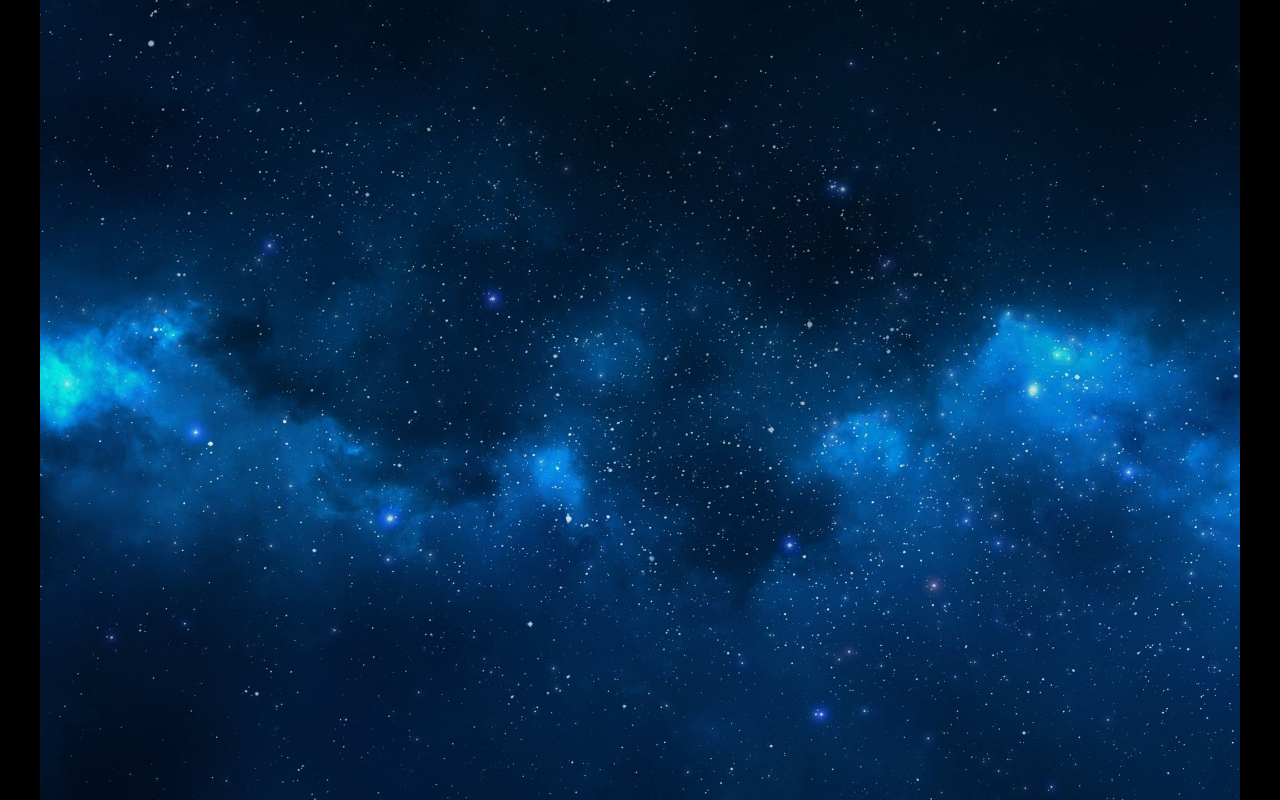
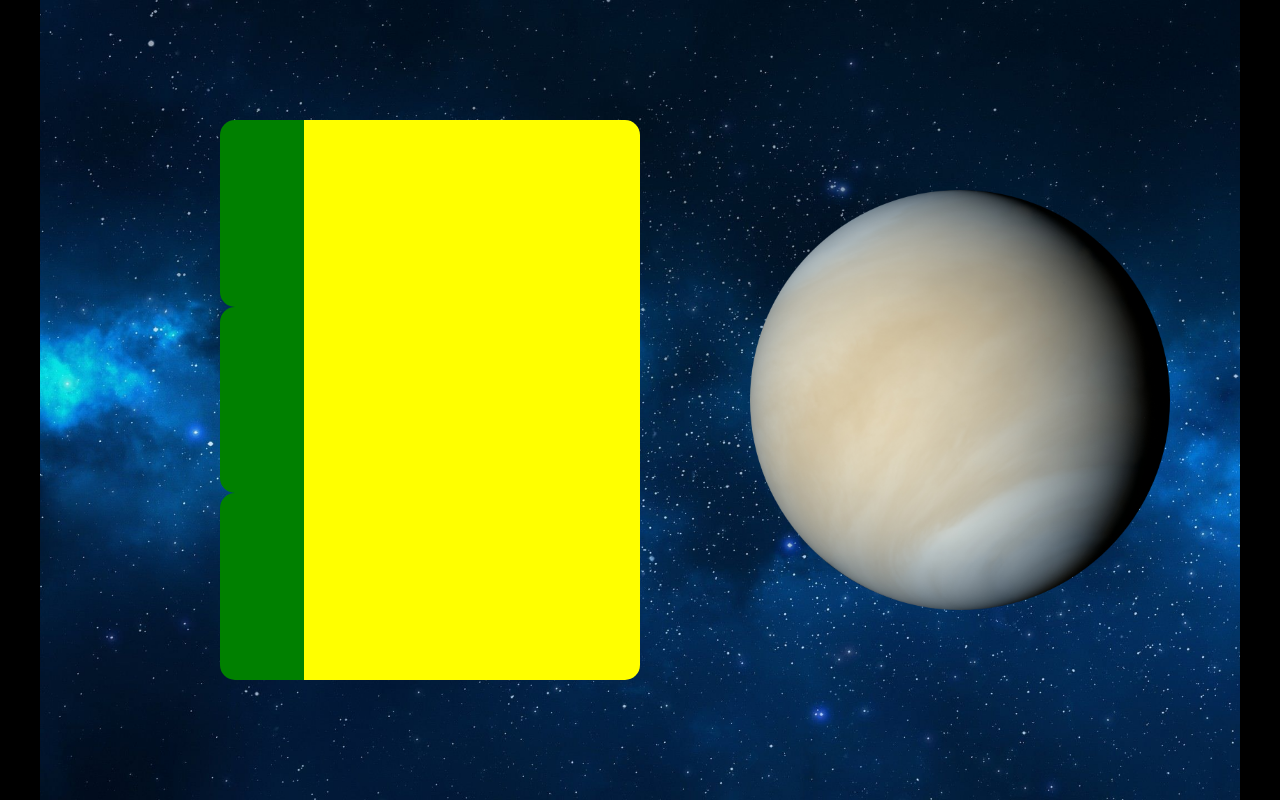
Before and after one commit to edapaker/Planets, a plain HTML site: page index.html in a window 1280 px wide. Drawn offline with Linux system fonts and the light colour scheme.

Commit message:
Prototype text box

```diff
--- a/index.css
+++ b/index.css
@@ -1,6 +1,7 @@
 /* GLOBAL */
 
 body, html {
+    font-family: 'Montserrat', sans-serif;
     margin: 0;
     padding: 0;
 }
@@ -35,6 +36,7 @@ html {
     align-items: center;
     opacity: 0;
     transition: all 0.15s ease;
+    z-index: 99;
 }
 
 #nav:hover {
@@ -69,7 +71,6 @@ html {
 }
 
 #nav div div {
-    font-family: 'Montserrat', sans-serif;
     width: auto;
     color: white;
     font-size: 1.5em;
@@ -89,8 +90,52 @@ html {
 /* PLANET PAGE */
 
 #planet {
-    display: none;
     height: 100vh;
-    width: 100vw;
-    background: pink;
+    width: 100%;
 }
+
+#planet #paper {
+    height: 70vh;
+    width: 35%;
+    position: absolute;
+    top: calc(50% - 35vh);
+    left: 15%;
+}
+
+#planet #paper #tabs {
+    position: absolute;
+    right: 80%;
+    top: 0;
+    width: 20%;
+    height: 100%;
+    display: flex;
+    flex-direction: column;
+}
+
+#planet #paper #tabs div {
+    width: 100%;
+    height: calc(100% / 3);
+    background: green;
+    border-radius: 15px 0 0 15px;
+}
+
+#planet #paper #tabs div:active {
+    background: yellow;
+}
+
+#planet #paper #words {
+    position: absolute;
+    right: 0;
+    top: 0;
+    width: 80%;
+    height: 100%;
+    background: yellow;
+    border-radius: 0 15px 15px 0;
+}
+
+#planet img {
+    height: 70vh;
+    position: absolute;
+    right: 0;
+    top: calc(50% - 35vh);
+}
--- a/index.html
+++ b/index.html
@@ -46,7 +46,17 @@
             </section>
 
             <section id="planet">
-                <img src="images/mercury-transparent.png" />
+                <div id="paper">
+                    <div id="tabs">
+                        <div></div>
+                        <div></div>
+                        <div></div>
+                    </div>
+                    <div id="words">
+
+                    </div>
+                </div>
+                <img src="images/venus-transparent.png" />
             </section>
         </div>
     </body>
```
